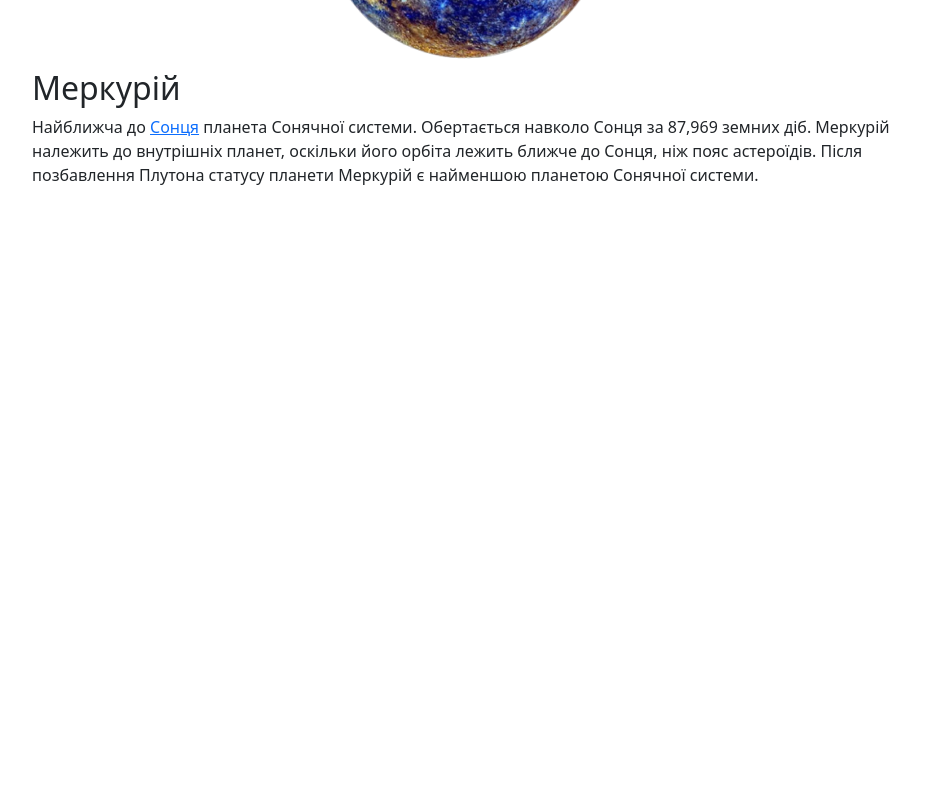
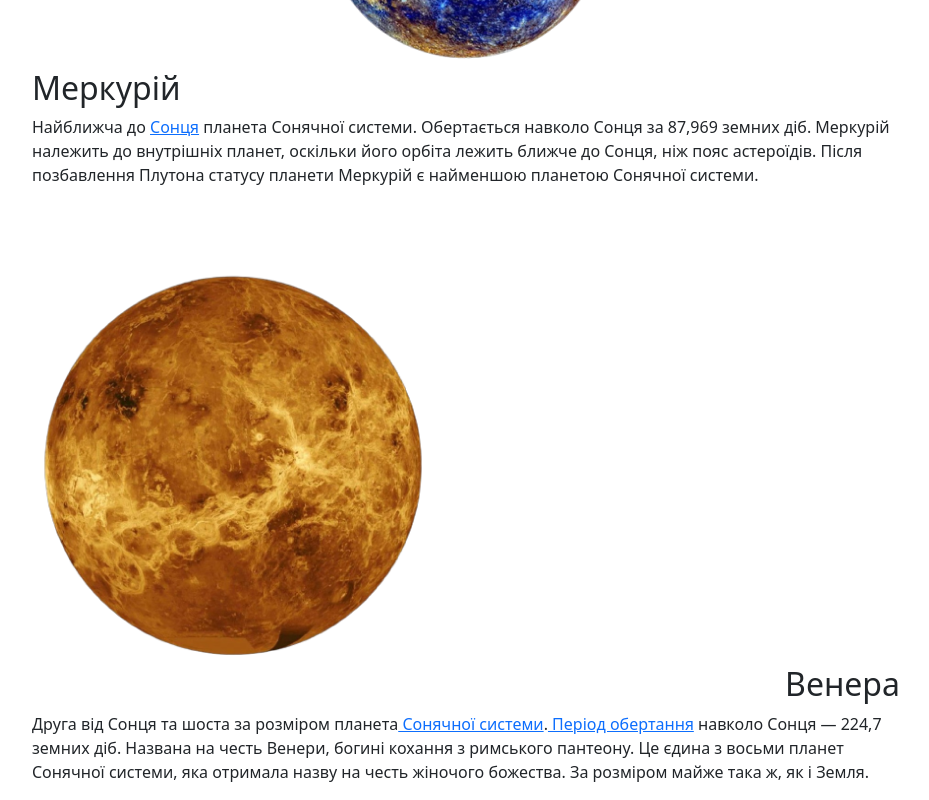
Before and after one commit to Elena-Silchenko/frontend-course, a React (Create React App) app in the folder work-2-react/: page / in a window 1280 px wide. Shown: the part 390-1190 px from the top of the page, without its empty margins (175-1104 px from the left). Before the commit the page ends 800 px from the top, so only its background shows below. Built offline with nearby package versions, Linux system fonts and the light colour scheme.

Commit message:
Add component Venus

```diff
--- a/work-2-react/src/App.css
+++ b/work-2-react/src/App.css
@@ -42,3 +42,12 @@ p {
 .align-left {
   text-align: left;
 }
+
+.align-right {
+  text-align: right;
+}
+
+.venus {
+  width: 400px;
+  height: 400px;
+}
--- a/work-2-react/src/App.js
+++ b/work-2-react/src/App.js
@@ -1,12 +1,14 @@
 import './App.css'
 
 import Mercury from './Mercury'
+import Venus from './Venus'
 
 function App() {
   return (
     <div className="wrapper">
       <div style= {{ padding: '18px 23px 0px 25px' }}>
         <Mercury />
+        <Venus />
       </div>
     </div>
   )
--- a/work-2-react/src/Mercury/index.js
+++ b/work-2-react/src/Mercury/index.js
@@ -1,4 +1,4 @@
-import imageMercury from './меркурій.png'
+import ImageMercury from './меркурій.png'
 
 export default function Mercury() {
   return (
@@ -7,7 +7,7 @@ export default function Mercury() {
       <h1>ПЛАНЕТИ СОНЯЧНОЇ СИСТЕМИ</h1>
       <div className="align-center">
         <img
-          src={imageMercury}
+          src={ImageMercury}
           alt="меркурій"
           style={{ marginTop: '55px' }}
         />
--- /dev/null
+++ b/work-2-react/src/Venus/index.js
@@ -0,0 +1,24 @@
+import ImageVenus from './венера.png'
+
+export default function Venus() {
+  return (
+    <div>
+      <div className="align-left">
+        <img
+          src={ImageVenus}
+          alt="венера"
+          className="venus"
+          style={{ marginTop: '62px' }}
+        />
+      </div>
+      <h2 className="align-right">Венера</h2>
+      <p>Друга від Сонця та шоста за розміром планета
+        <a href="https://uk.wikipedia.org/wiki/%D0%A1%D0%BE%D0%BD%D1%8F%D1%87%D0%BD%D0%B0_%D1%81%D0%B8%D1%81%D1%82%D0%B5%D0%BC%D0%B0"> Сонячної системи</a>.
+        <a href="https://uk.wikipedia.org/wiki/%D0%9F%D0%B5%D1%80%D1%96%D0%BE%D0%B4_%D0%BE%D0%B1%D0%B5%D1%80%D1%82%D0%B0%D0%BD%D0%BD%D1%8F"> Період обертання</a> навколо Сонця — 224,7 земних діб. Названа на честь Венери,
+        богині кохання з римського пантеону. Це єдина з восьми планет Сонячної
+        системи, яка отримала назву на честь жіночого божества. За розміром майже
+        така ж, як і Земля.
+      </p>
+    </div>
+  )
+}
```
Also changed, not shown: work-2-react/src/Venus/венера.png (added).
